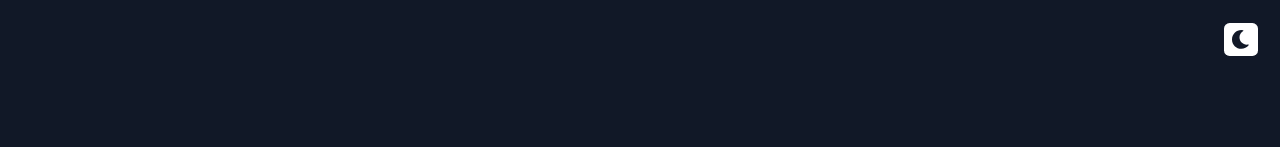
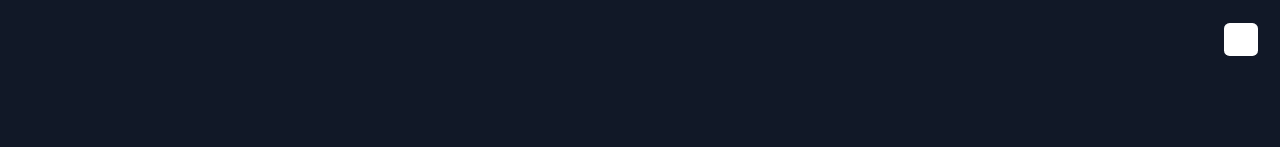
Before and after one commit to EslimDaga/dashboard-segursat, a React (Vite) app: page /login in a window 1280 px wide. Shown: the top 147 px of the page. Built offline with nearby package versions, Linux system fonts and the light colour scheme.

Commit message:
fix:🐛:Arreglé el icono y el color

```diff
--- a/src/components/theme/ThemeToggle.jsx
+++ b/src/components/theme/ThemeToggle.jsx
@@ -11,14 +11,14 @@ const Toggle = () => {
 			onClick={() => setTheme(theme === "dark" ? "light" : "dark")}
 		>
 			{theme === "dark" ? (
+				<FaMoon
+					onClick={() => setTheme(theme === "dark" ? "light" : "dark")}
+					className="w-5 h-5 text-white-primary dark:text-dark-mode-primary text-2xl"
+				/>
+			) : (
 				<FaSun
 					onClick={() => setTheme(theme === "dark" ? "light" : "dark")}
-					className="w-5 h-5 text-gray-900 dark:text-white text-2xl"
-				/>
-			) : (
-				<FaMoon
-					onClick={() => setTheme(theme === "dark" ? "light" : "dark")}
-					className="w-5 h-5 text-gray-900 dark:text-white text-2xl"
+					className="w-5 h-5 text-white-primary dark:text-dark-mode-primary text-2xl"
 				/>
 			)}
 		</div>
```
